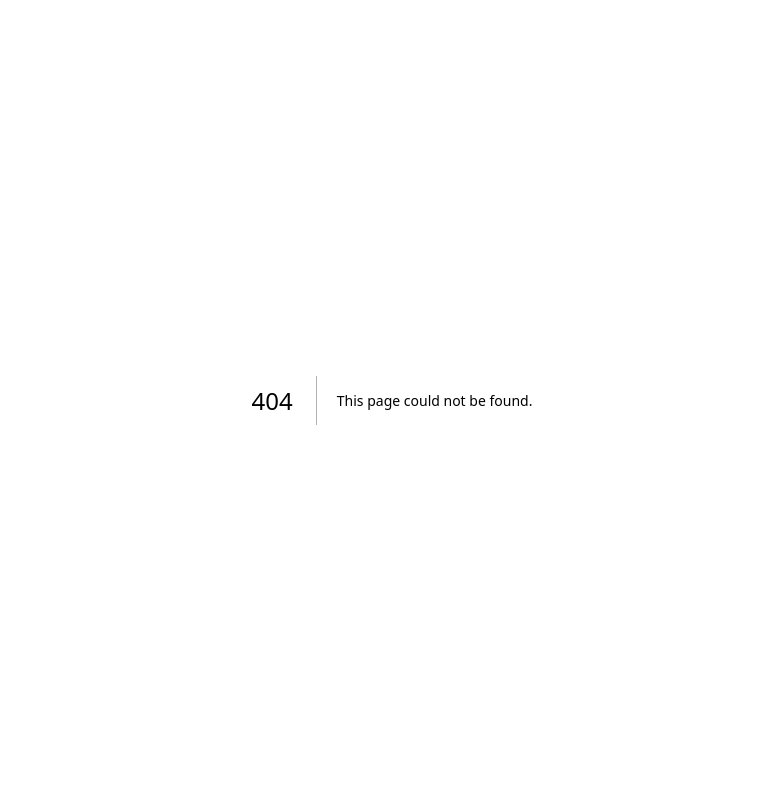
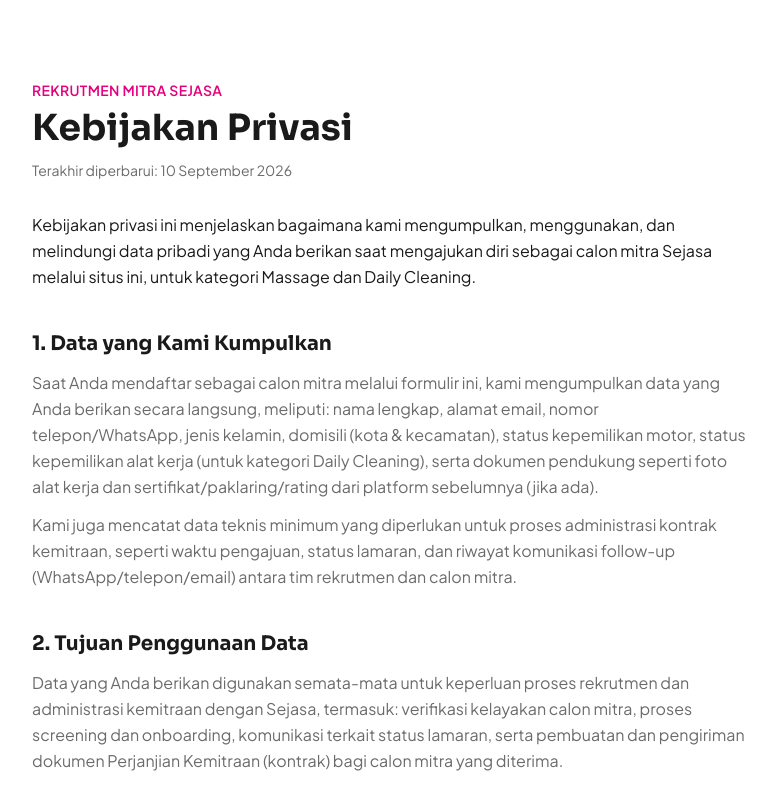
Before and after one commit to sejasaweb-app/rekrutmen-sejasa, a Next.js app: page /privacy in a window 1280 px wide. Before the commit this address had no page. Shown: the top 790 px of the page, without its empty margins (248-1024 px from the left). Built offline with nearby package versions, Linux system fonts and the light colour scheme.

Commit message:
feat: tambah halaman privacy policy untuk OAuth publishing

```diff
--- /dev/null
+++ b/app/privacy/page.js
@@ -0,0 +1,100 @@
+export const metadata = {
+  title: "Kebijakan Privasi — Rekrutmen Mitra Sejasa",
+  description:
+    "Kebijakan privasi untuk formulir pendaftaran mitra Sejasa (Massage & Daily Cleaning).",
+};
+
+const SECTIONS = [
+  {
+    title: "1. Data yang Kami Kumpulkan",
+    body: [
+      "Saat Anda mendaftar sebagai calon mitra melalui formulir ini, kami mengumpulkan data yang Anda berikan secara langsung, meliputi: nama lengkap, alamat email, nomor telepon/WhatsApp, jenis kelamin, domisili (kota & kecamatan), status kepemilikan motor, status kepemilikan alat kerja (untuk kategori Daily Cleaning), serta dokumen pendukung seperti foto alat kerja dan sertifikat/paklaring/rating dari platform sebelumnya (jika ada).",
+      "Kami juga mencatat data teknis minimum yang diperlukan untuk proses administrasi kontrak kemitraan, seperti waktu pengajuan, status lamaran, dan riwayat komunikasi follow-up (WhatsApp/telepon/email) antara tim rekrutmen dan calon mitra.",
+    ],
+  },
+  {
+    title: "2. Tujuan Penggunaan Data",
+    body: [
+      "Data yang Anda berikan digunakan semata-mata untuk keperluan proses rekrutmen dan administrasi kemitraan dengan Sejasa, termasuk: verifikasi kelayakan calon mitra, proses screening dan onboarding, komunikasi terkait status lamaran, serta pembuatan dan pengiriman dokumen Perjanjian Kemitraan (kontrak) bagi calon mitra yang diterima.",
+      "Kami tidak menggunakan data Anda untuk tujuan pemasaran pihak ketiga atau tujuan lain di luar proses rekrutmen dan kemitraan ini.",
+    ],
+  },
+  {
+    title: "3. Penyimpanan Data",
+    body: [
+      "Data formulir disimpan pada basis data terkelola (Supabase). Dokumen pendukung (foto alat kerja, sertifikat/paklaring) dan dokumen kontrak yang dihasilkan disimpan pada Google Drive milik tim Sejasa dengan akses yang dibatasi hanya untuk kebutuhan verifikasi dan administrasi.",
+      "Kami menerapkan langkah keamanan yang wajar untuk melindungi data Anda dari akses, perubahan, atau pengungkapan yang tidak sah.",
+    ],
+  },
+  {
+    title: "4. Berbagi Data",
+    body: [
+      "Kami tidak menjual atau membagikan data pribadi Anda kepada pihak ketiga untuk kepentingan komersial. Data hanya diakses oleh tim internal Sejasa yang bertanggung jawab atas proses rekrutmen dan pengelolaan mitra, serta penyedia layanan teknis (seperti hosting dan penyimpanan cloud) yang mendukung operasional sistem ini.",
+    ],
+  },
+  {
+    title: "5. Hak Anda",
+    body: [
+      "Anda berhak meminta akses, koreksi, atau penghapusan data pribadi yang telah Anda berikan melalui formulir ini, dengan menghubungi kami melalui kontak yang tercantum di bawah. Permintaan penghapusan data dapat memengaruhi kelanjutan proses lamaran kemitraan Anda.",
+    ],
+  },
+  {
+    title: "6. Perubahan Kebijakan",
+    body: [
+      "Kebijakan privasi ini dapat diperbarui dari waktu ke waktu. Perubahan akan diterbitkan pada halaman ini beserta tanggal pembaruan.",
+    ],
+  },
+  {
+    title: "7. Kontak",
+    body: [
+      "Jika Anda memiliki pertanyaan mengenai kebijakan privasi ini atau data Anda, silakan hubungi kami melalui email: sejasawebapp@gmail.com.",
+    ],
+  },
+];
+
+export default function PrivacyPolicyPage() {
+  return (
+    <main className="min-h-screen bg-white">
+      <div className="mx-auto max-w-3xl px-6 py-16 sm:py-20">
+        <p className="text-sm font-semibold uppercase tracking-wide text-brand">
+          Rekrutmen Mitra Sejasa
+        </p>
+        <h1 className="mt-2 font-display text-3xl font-bold text-ink sm:text-4xl">
+          Kebijakan Privasi
+        </h1>
+        <p className="mt-3 text-sm text-ink-muted">
+          Terakhir diperbarui: 10 September 2026
+        </p>
+
+        <p className="mt-8 text-base leading-relaxed text-ink">
+          Kebijakan privasi ini menjelaskan bagaimana kami mengumpulkan,
+          menggunakan, dan melindungi data pribadi yang Anda berikan saat
+          mengajukan diri sebagai calon mitra Sejasa melalui situs ini,
+          untuk kategori Massage dan Daily Cleaning.
+        </p>
+
+        <div className="mt-10 space-y-10">
+          {SECTIONS.map((section) => (
+            <section key={section.title}>
+              <h2 className="font-display text-xl font-bold text-ink">
+                {section.title}
+              </h2>
+              <div className="mt-3 space-y-3">
+                {section.body.map((paragraph, i) => (
+                  <p key={i} className="text-base leading-relaxed text-ink-muted">
+                    {paragraph}
+                  </p>
+                ))}
+              </div>
+            </section>
+          ))}
+        </div>
+
+        <div className="mt-14 rounded-card border border-brand-light bg-brand-light/40 p-5 text-sm text-ink-muted">
+          Dengan mengirimkan formulir pendaftaran mitra, Anda menyatakan
+          telah membaca dan menyetujui kebijakan privasi ini.
+        </div>
+      </div>
+    </main>
+  );
+}
```
